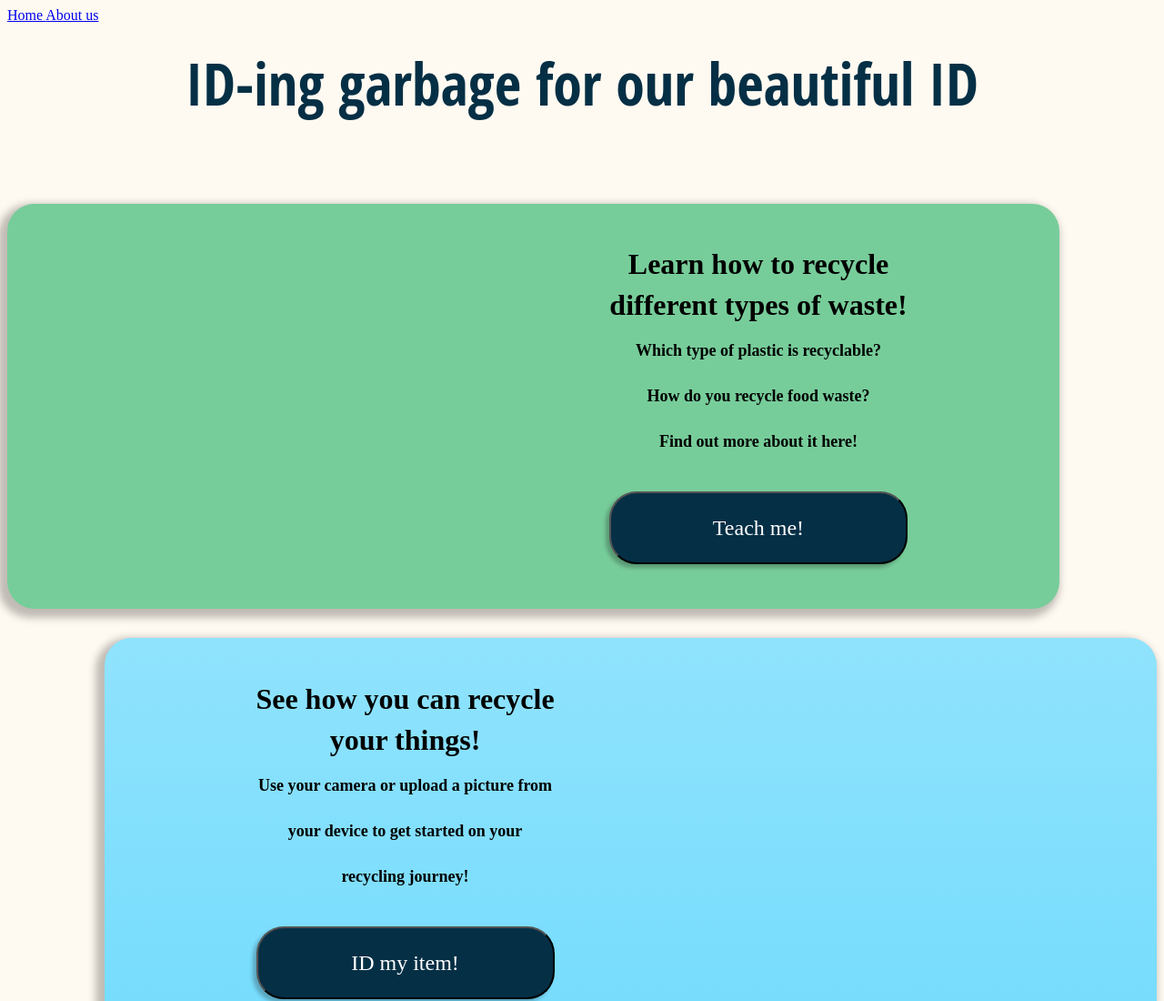
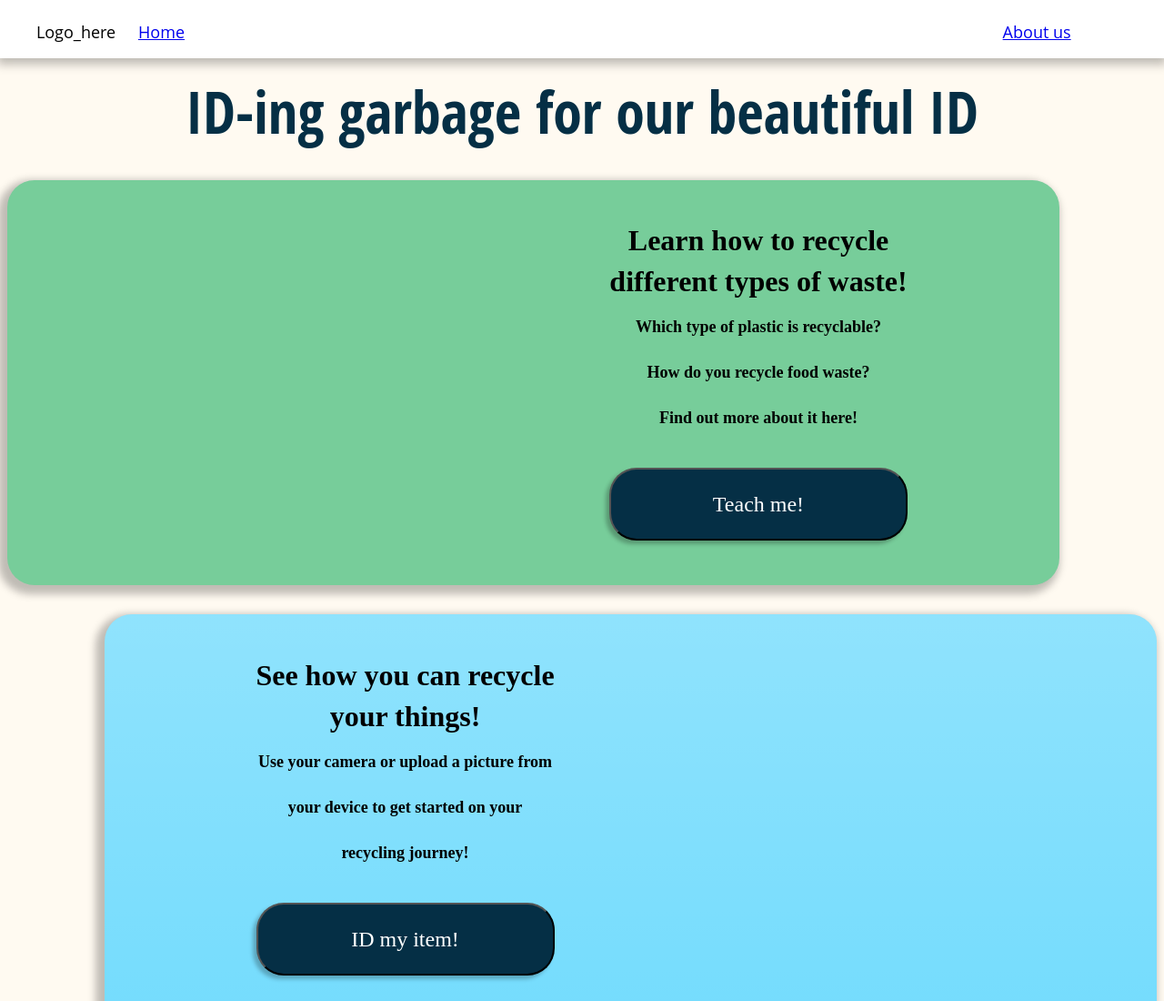
Before and after one commit to Maitri-J/GarudaHacks2.0, a website: page index.html in a window 1280 px wide. Shown: the top 1100 px of the page at 91% size. Drawn offline with Linux system fonts and the light colour scheme.

Commit message:
topnav css

```diff
--- a/index.html
+++ b/index.html
@@ -6,6 +6,47 @@
     <meta name="viewport" content="width=device-width, initial-scale=1.0">
     <title>Index Page</title>
     <style>
+        .topnav {
+            position: absolute;
+            width: 100%;
+            height: 8%;
+            left: 0px;
+            top: 0px;
+
+            font-family: 'Open Sans', sans-serif;
+            font-style: normal;
+            font-weight: normal;
+            font-size: 18px;
+            line-height: 27px;
+            text-align: center;
+
+            background: #FFFFFF;
+            box-shadow: 0px 4px 10px 3px rgba(0, 0, 0, 0.25);
+        }
+        .logoNav {
+            position: absolute;
+            width: 167px;
+            height: 45px;
+            left: 0px;
+            top: 22px;
+
+            color: #000000;
+        }
+        .homeNav {
+            position: absolute;
+            width: 167px;
+            height: 45px;
+            left: 94px;
+            top: 22px;
+
+            color: #000000;
+        }
+        .aboutUsNav {
+            position: absolute;
+            right: 8%;
+            top: 22px;
+            color: rgba(0, 0, 0, 0.5);
+        }
         h1 {
             width: 100%;
             height: 112px;
@@ -16,7 +57,7 @@
             font-style: normal;
             font-weight: bold;
             font-size: 64px;
-            line-height: 45px;
+            line-height: 160px;
             /* or 70% */
 
             text-align: center;
@@ -142,10 +183,11 @@
     </style>
 </head>
 <body>
-    <nav>
-        <a href= "/"> Home </a>
-        <a href= "/about"> About us</a>
-    </nav>
+    <div class="topnav">
+        <div class="logoNav"><a> Logo_here </a></div>
+        <div class="homeNav"><a href= "/"> Home </a></div>
+        <div class="aboutUsNav"> <a href= "/about"> About us</a></div>
+    </div>
     <h1>ID-ing garbage for our beautiful ID</h1>
         <h2>
             <div>
```
Also changed, not shown: info.html (+49 -5 lines), locate.html (+48 -5 lines).
